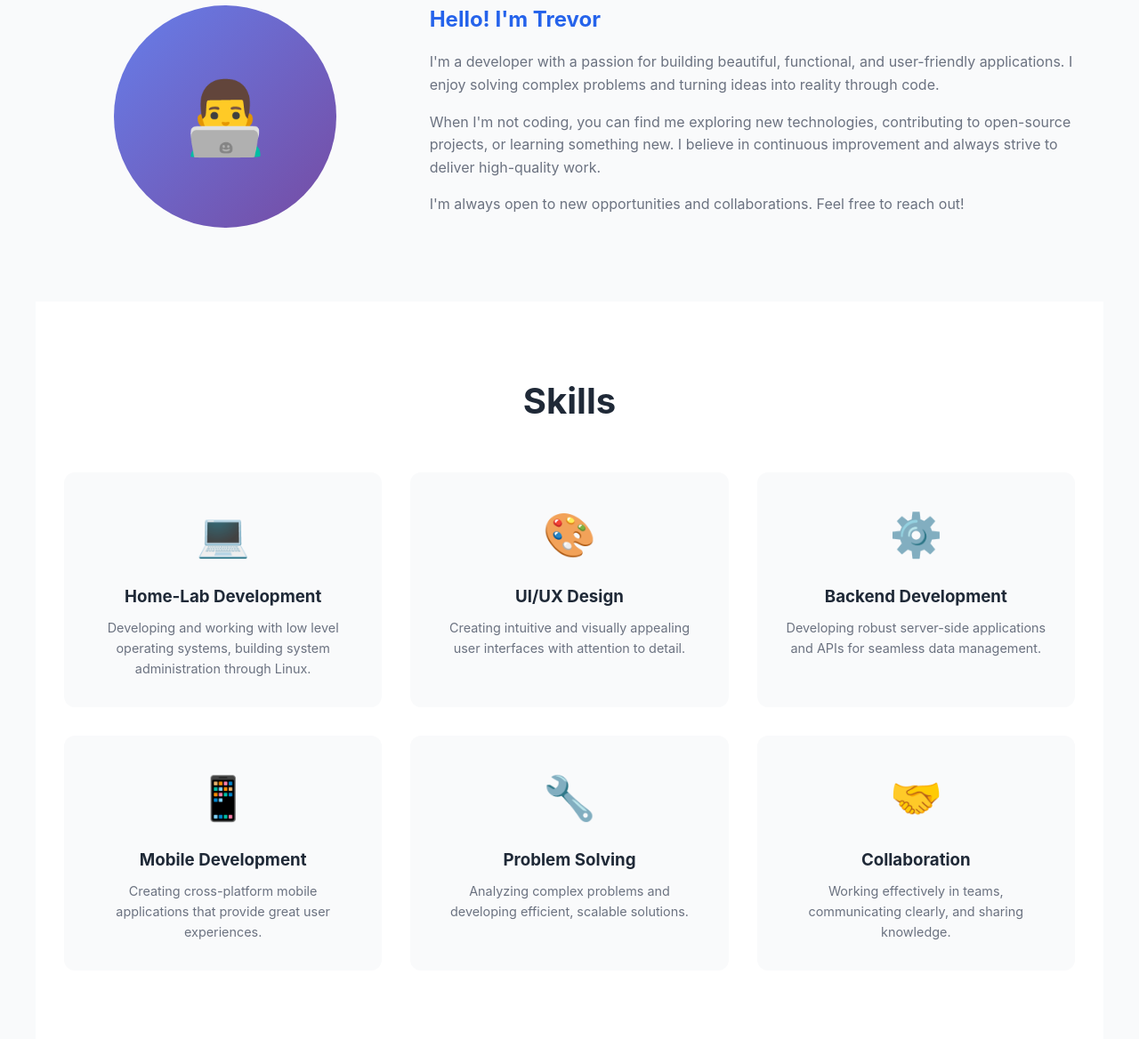
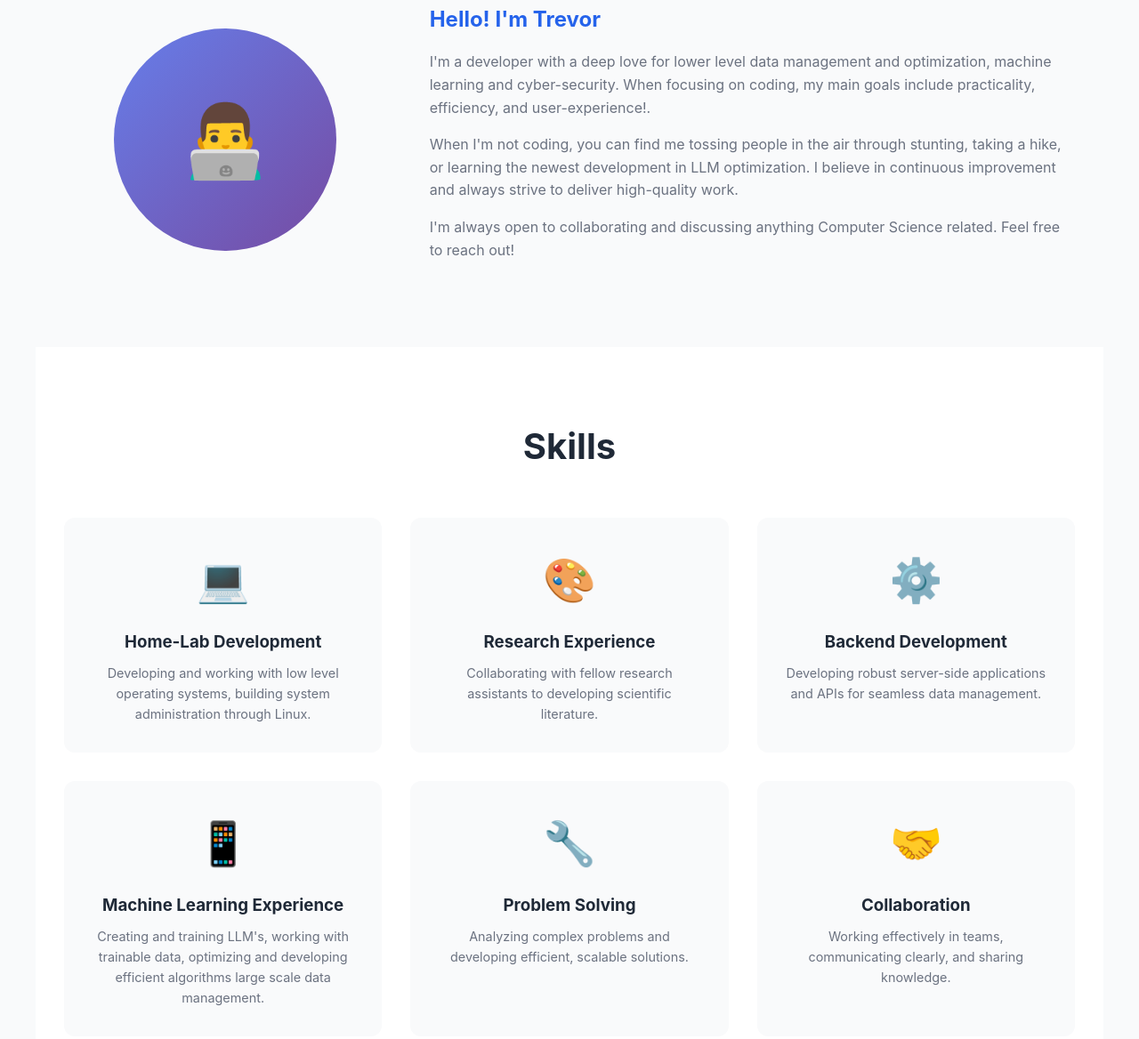
Before and after one commit to TRobster/TRobster.github.io, a plain HTML site: page index.html in a window 1280 px wide. Shown: the part 989-2157 px from the top of the page at 89% size. Drawn offline with Linux system fonts and the light colour scheme.

Commit message:
Update personal description and skills in index.html

```diff
--- a/index.html
+++ b/index.html
@@ -453,9 +453,9 @@
             </div>
             <div class="about-text">
                 <h3>Hello! I'm Trevor</h3>
-                <p>I'm a developer with a passion for building beautiful, functional, and user-friendly applications. I enjoy solving complex problems and turning ideas into reality through code.</p>
-                <p>When I'm not coding, you can find me exploring new technologies, contributing to open-source projects, or learning something new. I believe in continuous improvement and always strive to deliver high-quality work.</p>
-                <p>I'm always open to new opportunities and collaborations. Feel free to reach out!</p>
+                <p>I'm a developer with a deep love for lower level data management and optimization, machine learning and cyber-security. When focusing on coding, my main goals include practicality, efficiency, and user-experience!.</p>
+                <p>When I'm not coding, you can find me tossing people in the air through stunting, taking a hike, or learning the newest development in LLM optimization. I believe in continuous improvement and always strive to deliver high-quality work.</p>
+                <p>I'm always open to collaborating and discussing anything Computer Science related. Feel free to reach out!</p>
             </div>
         </div>
     </section>
@@ -471,8 +471,8 @@
             </div>
             <div class="skill-card">
                 <div class="skill-icon">🎨</div>
-                <h3>UI/UX Design</h3>
-                <p>Creating intuitive and visually appealing user interfaces with attention to detail.</p>
+                <h3>Research Experience</h3>
+                <p>Collaborating with fellow research assistants to developing scientific literature.</p>
             </div>
             <div class="skill-card">
                 <div class="skill-icon">⚙️</div>
@@ -481,8 +481,8 @@
             </div>
             <div class="skill-card">
                 <div class="skill-icon">📱</div>
-                <h3>Mobile Development</h3>
-                <p>Creating cross-platform mobile applications that provide great user experiences.</p>
+                <h3>Machine Learning Experience</h3>
+                <p>Creating and training LLM's, working with trainable data, optimizing and developing efficient algorithms large scale data management.</p>
             </div>
             <div class="skill-card">
                 <div class="skill-icon">🔧</div>
@@ -567,7 +567,7 @@
 
     <!-- Footer -->
     <footer>
-        <p>&copy; 2024 Trevor. All rights reserved.</p>
+        <p>&copy; 2025 Trevor. All rights reserved.</p>
     </footer>
 
     <script>
```
